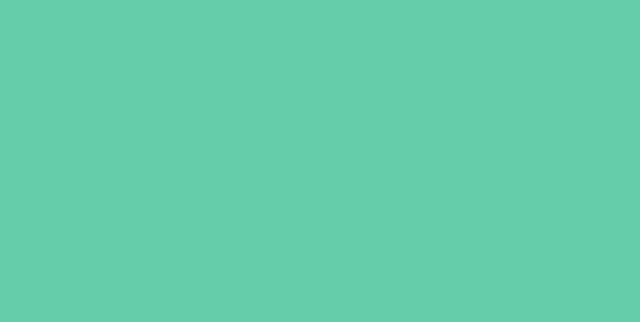
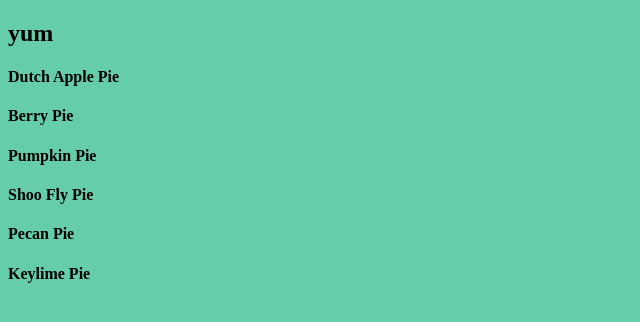
Before and after one commit to sarah-weatherbee/Pie, a plain HTML site: page index.html in a window 1280 px wide. Shown: the whole page, without its empty margins (0-640 px from the left). Drawn offline with Linux system fonts and the light colour scheme.

Commit message:
made pie object and print to dom fxn

```diff
--- a/index.html
+++ b/index.html
@@ -6,6 +6,8 @@
 
     </head>
     <body>
+        <h2>yum</h2>
+        <div id="many-pies"></div>
         <script src="./main.js"></script>
     </body>
 </html>
--- a/main.js
+++ b/main.js
@@ -1 +1,86 @@
-console.log("hi");
+
+
+const pies = [
+    {
+      name: 'Dutch Apple Pie',
+      ingredients: 'apples,sugar,butter,nutmeg,dutch people',
+      bakeTemp: 5000,
+      drinkPairing: 'Earl Grey Tea',
+      imageUrl: 'https://search.chow.com/thumbnail/800/0/www.chowstatic.com/assets/2013/09/30859_Recipeimage_620x413_dutch_apple_pie.jpg',
+      instructor: 'Zoe',
+      iceCream: 'Vanilla',
+    },
+    {
+      name: 'Berry Pie',
+      ingredients: 'berries',
+      bakeTemp: 400,
+      drinkPairing: 'wine',
+      imageUrl: 'https://tastesbetterfromscratch.com/wp-content/uploads/2015/11/Triple_Berry_Pie8.jpg',
+      instructor: 'Zoe',
+      iceCream: 'banana',
+    },
+    {
+      name: 'Pumpkin Pie',
+      ingredients: 'pumpkins, nutmeg, cinnamon, graham crackers, pilgrims',
+      bakeTemp: 42,
+      drinkPairing: 'egg nog',
+      imageUrl: 'https://cf-images.us-east-1.prod.boltdns.net/v1/static/1033249144001/22a0c25d-2fee-415c-a4e7-91d008e276bb/a904f3e2-3cd9-40d6-ace9-f8dbd2d616cd/1280x720/match/image.jpg',
+      instructor: 'Michael',
+      iceCream: 'Vanilla',
+    },
+    {
+      name: 'Shoo Fly Pie',
+      ingredients: 'Molasses, nutmeg, cinnamon, butter, graham cracker ',
+      bakeTemp: 1234,
+      drinkPairing: 'Apple Cider',
+      imageUrl: 'https://static01.nyt.com/images/2016/09/27/dining/27COOKING-SHOOFLY-PIE2/27COOKING-SHOOFLY-PIE2-articleLarge.jpg',
+      instructor: 'Michael',
+      iceCream: 'Coffee',
+    },
+    {
+      name: 'Pecan Pie',
+      ingredients: 'Pecans, sugar, butter, flour',
+      bakeTemp: 5000,
+      drinkPairing: 'Milk',
+      imageURL: 'https://cookiesandcups.com/wp-content/uploads/2018/10/pecanpie-3.jpg',
+      instructor: 'Saul',
+      iceCream: 'Vanilla',
+    },
+    {
+      name:'Keylime Pie',
+      ingredients: 'lemons, sugar, butter, flour',
+      bakeTemp: 5000,
+      drinkPairing: 'Water',
+      imageURL: 'https://www.williams-sonoma.com/wsimgs/rk/images/dp/recipe/201851/0020/img38l.jpg',
+      instructor: 'Saul',
+      iceCream: 'none',
+    },
+  ];
+
+
+const printToDom = (divId, textToPrint) => {
+    const selectedDiv = document.getElementById(divId);
+    selectedDiv.innerHTML = textToPrint;
+};
+
+const pieBuilder = () => {
+    let domString = '';
+    //pies.forEach((pie) => {
+    //    domString += `<h2>${pie.name}</h2>`;
+   // })
+
+    for (let i = 0; i < pies.length; i++) {
+        domString += `<div class="pie">`;
+        domString +=    `<h4>${pies[i].name}</h4>`;
+        domString += `</div>`;
+    };
+    console.log(domString);
+    printToDom('many-pies', domString);
+};
+
+const init = () => {
+pieBuilder();
+
+};
+
+init();
```
